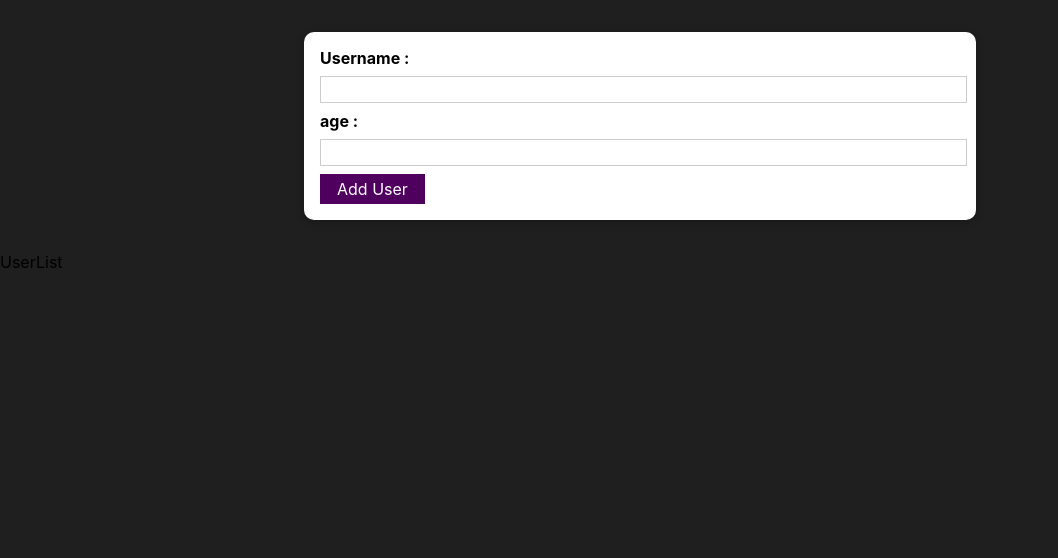
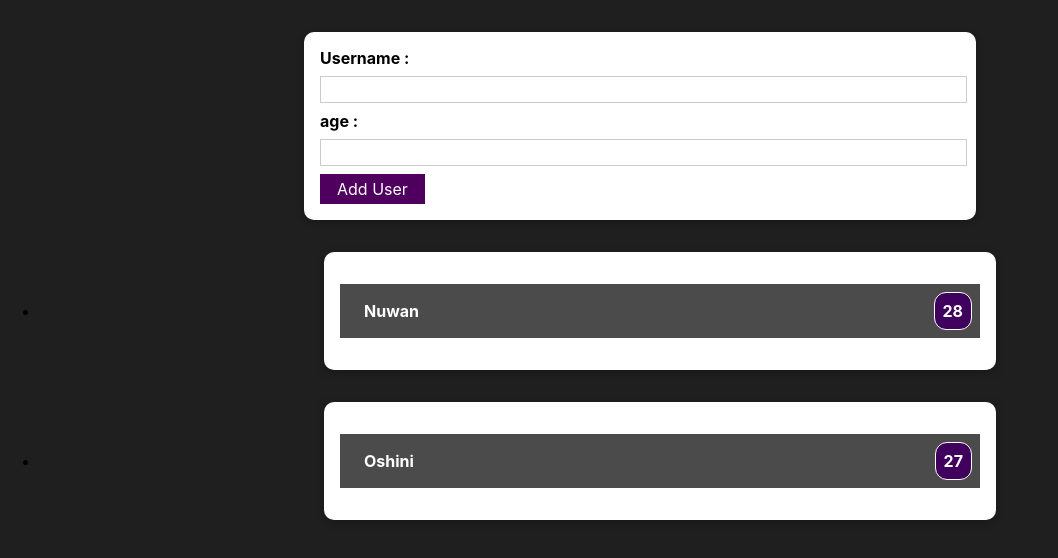
Before and after one commit to Dananjaya94/User-Manager, a React (Create React App) app: page / in a window 1280 px wide. Shown: the top 558 px of the page, without its empty margins (0-1058 px from the left). Built offline with nearby package versions, Linux system fonts and the light colour scheme.

Commit message:
UserList
UserList component added with the CSS module.

```diff
--- a/src/components/UserList/UserList.js
+++ b/src/components/UserList/UserList.js
@@ -1,5 +1,38 @@
 import React from "react";
+import Card from "../UI/Card";
 
-export default function UserList() {
-  return <div>UserList</div>;
+import classes from "./UserList.module.css";
+
+export default function UserList(props) {
+  return (
+    // <table>
+    //   <thead>
+    //     <tr>
+    //       <td>UserName</td>
+    //       <td>Age</td>
+    //     </tr>
+    //   </thead>
+    //   <tbody>
+    //     {props.data.map((user) => (
+    //       <tr>
+    //         <td>{user.userName}</td>
+    //         <td>{user.age}</td>
+    //       </tr>
+    //     ))}
+    //   </tbody>
+    // </table>
+
+    <ul>
+      {props.data.map((user) => (
+        <li>
+          <Card className={classes.list}>
+            <div className={classes.users}>
+              <h2>{user.userName}</h2>
+              <div className={classes.userage}>{user.age}</div>
+            </div>
+          </Card>
+        </li>
+      ))}
+    </ul>
+  );
 }
--- /dev/null
+++ b/src/components/UserList/UserList.module.css
@@ -0,0 +1,33 @@
+.users {
+  display: flex;
+  justify-content: space-between;
+  align-items: center;
+  padding: 0.5rem;
+  margin: 1rem 0;
+  background-color: #4b4b4b;
+}
+
+.users h2 {
+  color: #3a3a3a;
+  font-size: 1rem;
+  flex: 1;
+  margin: 0 1rem;
+  color: white;
+}
+
+.userage {
+  font-size: 1rem;
+  font-weight: bold;
+  color: white;
+  background-color: #40005d;
+  border: 1px solid white;
+  padding: 0.5rem;
+  border-radius: 12px;
+}
+
+.list {
+  margin: 2rem auto;
+  padding: 1rem;
+  width: 90%;
+  max-width: 40rem;
+}
```
